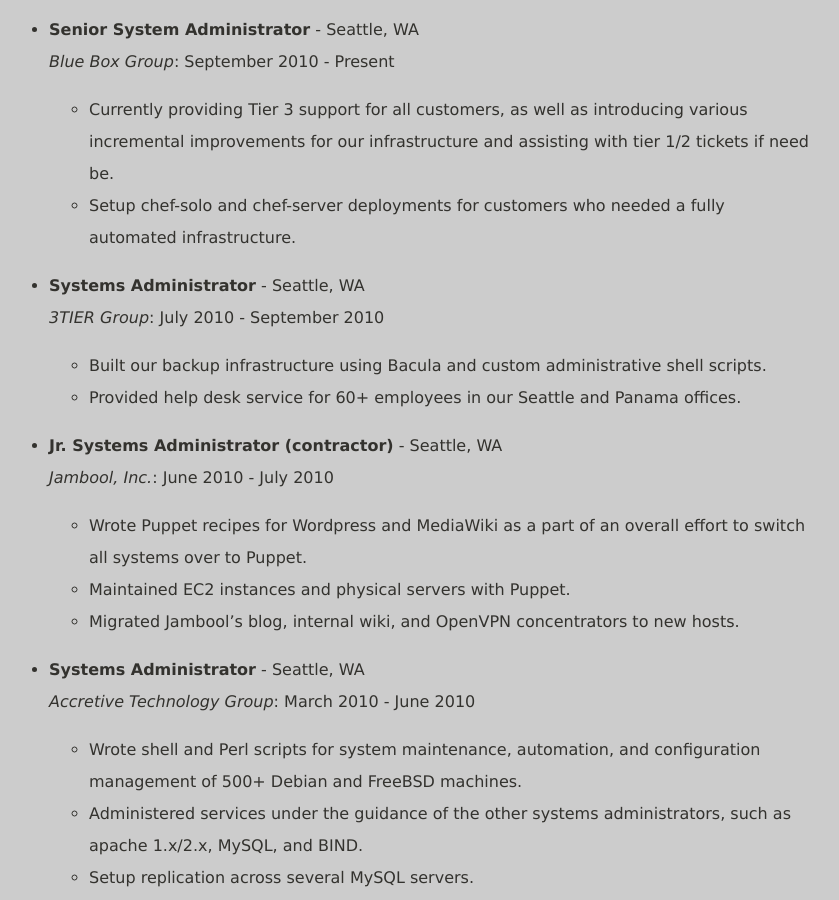
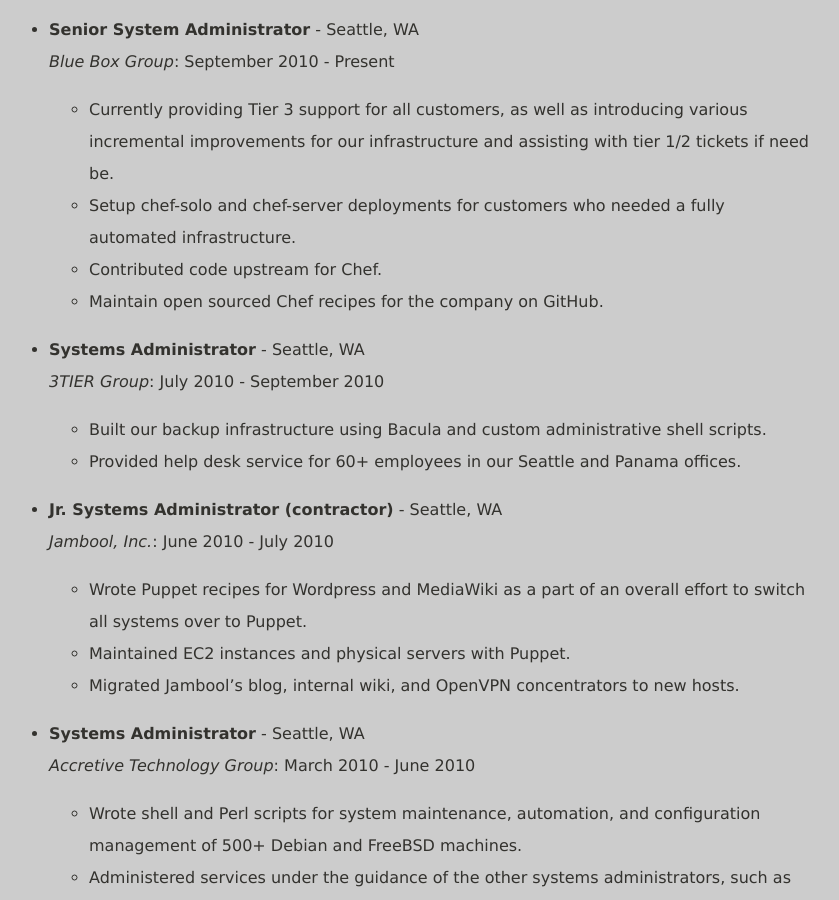
Before and after one commit to cparedes/redbluemagenta-new, a Jekyll site: the page built from resume.markdown, in a window 1280 px wide and 900 px high, scrolled down 865 px. Shown: the whole window, without its empty margins (231-1070 px from the left). Built offline with Jekyll 4.4.1, drawn with Linux system fonts in a browser that asks for light colours; Markdown is read by kramdown in place of the engine named in the settings; comment, search, counter and statistics services are not loaded.

Commit message:
Adding stuff for resume.

```diff
--- a/resume.markdown
+++ b/resume.markdown
@@ -33,6 +33,8 @@ Experience
 
 	- Currently providing Tier 3 support for all customers, as well as introducing various incremental improvements for our infrastructure and assisting with tier 1/2 tickets if need be.
 	- Setup chef-solo and chef-server deployments for customers who needed a fully automated infrastructure.
+	- Contributed code upstream for Chef.
+	- Maintain open sourced Chef recipes for the company on GitHub.
 
 *   **Systems Administrator** - Seattle, WA
     *3TIER Group*: July 2010 - September 2010
```
